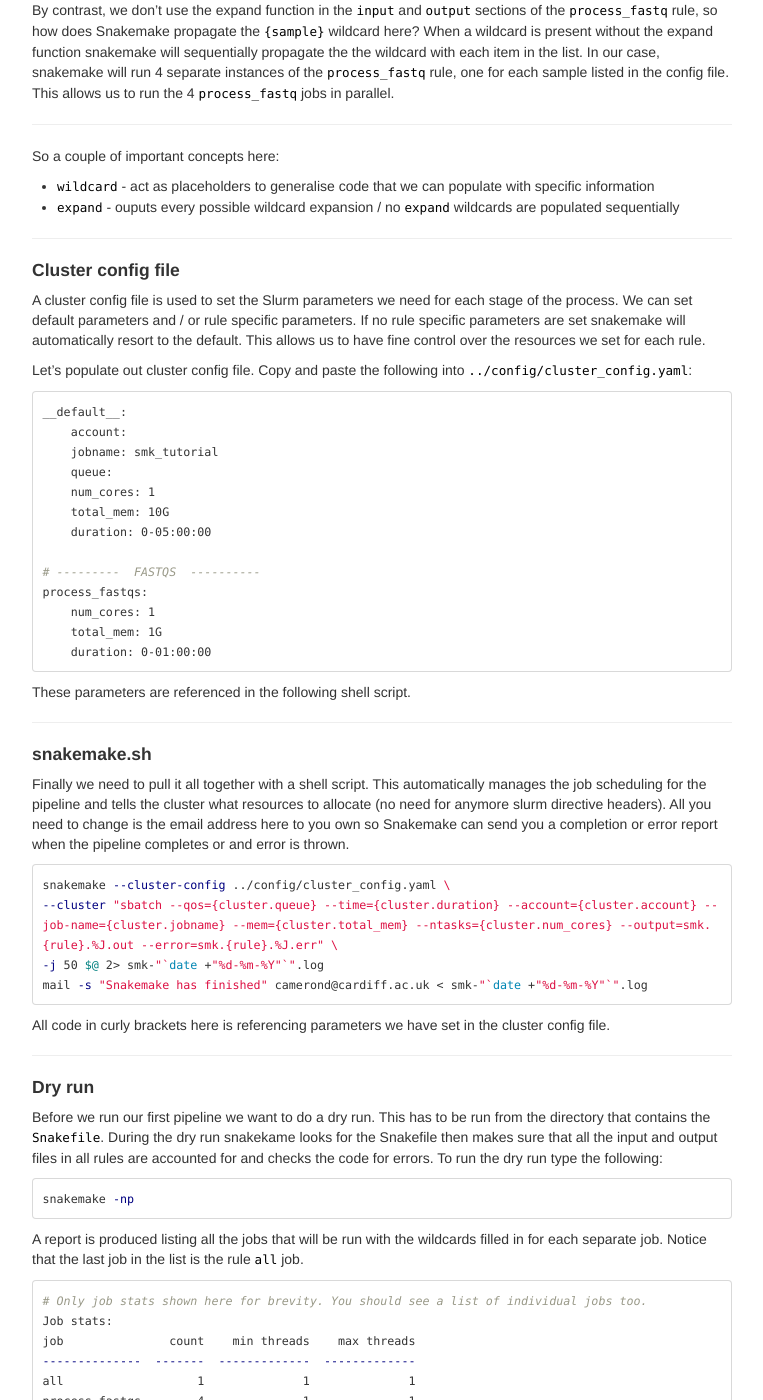
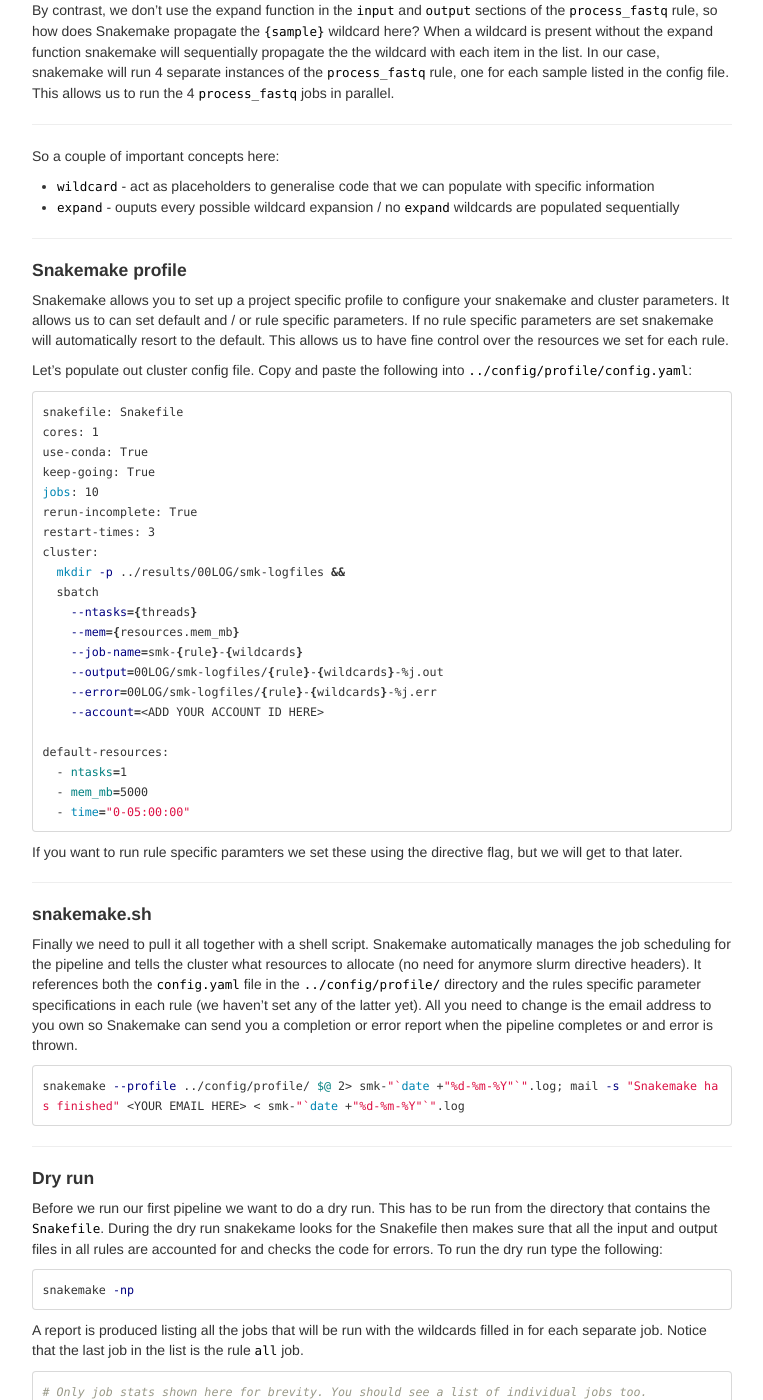
Before and after one commit to Dazcam/Bioinformatics-tutorials, a Jekyll site: the page built from pages/snakemake/run_basic_process.md, in a window 1280 px wide and 1400 px high, scrolled down 2453 px. Shown: the whole window, without its empty margins (258-1021 px from the left). Built offline with Jekyll 4.4.1, drawn with Linux system fonts in a browser that asks for light colours; some of the changed text lies outside the part shown.

Commit message:
Change cluster config to profile

````diff
--- a/pages/snakemake/run_basic_process.md
+++ b/pages/snakemake/run_basic_process.md
@@ -159,52 +159,57 @@ So a couple of important concepts here:
 
 ***
 
-#### Cluster config file
+#### Snakemake profile
 
-A cluster config file is used to set the Slurm parameters we need for each stage of the process. We can set
-default parameters and / or rule specific parameters. If no rule specific parameters are set snakemake will
-automatically resort to the default. This allows us to have fine control over the resources we set for each
-rule.
+Snakemake allows you to set up a project specific profile to configure your snakemake and cluster
+parameters. It allows us to can set default and / or rule specific parameters. If no rule specific parameters
+are set snakemake will automatically resort to the default. This allows us to have fine control over the
+resources we set for each rule.
 
 
 Let's populate out cluster config file. Copy and paste the following into
-`../config/cluster_config.yaml`:
+`../config/profile/config.yaml`:
 
 ```bash
-__default__:
-    account:
-    jobname: smk_tutorial
-    queue:
-    num_cores: 1
-    total_mem: 10G
-    duration: 0-05:00:00
+snakefile: Snakefile
+cores: 1
+use-conda: True
+keep-going: True
+jobs: 10
+rerun-incomplete: True
+restart-times: 3
+cluster:
+  mkdir -p ../results/00LOG/smk-logfiles &&
+  sbatch
+    --ntasks={threads}
+    --mem={resources.mem_mb}
+    --job-name=smk-{rule}-{wildcards}
+    --output=00LOG/smk-logfiles/{rule}-{wildcards}-%j.out
+    --error=00LOG/smk-logfiles/{rule}-{wildcards}-%j.err
+    --account=<ADD YOUR ACCOUNT ID HERE>
 
-# ---------  FASTQS  ----------
-process_fastqs:
-    num_cores: 1
-    total_mem: 1G
-    duration: 0-01:00:00
+default-resources:
+  - ntasks=1
+  - mem_mb=5000
+  - time="0-05:00:00"
 ```
 
-These parameters are referenced in the following shell script.
+If you want to run rule specific paramters we set these using the directive flag, but we will get to that
+later.
 
 ***
 
 #### snakemake.sh
 
-Finally we need to pull it all together with a shell script. This automatically manages the job scheduling
+Finally we need to pull it all together with a shell script. Snakemake automatically manages the job scheduling
 for the pipeline and tells the cluster what resources to allocate (no need for anymore slurm directive headers).
-All you need to change is the email address here to you own so Snakemake can send you a completion or error
-report when the pipeline completes or and error is thrown.
+It references both the `config.yaml` file in the `../config/profile/` directory and the rules specific parameter
+specifications in each rule (we haven't set any of the latter yet). All you need to change is the email address
+to you own so Snakemake can send you a completion or error report when the pipeline completes or and error is thrown.
 
 ```bash
-snakemake --cluster-config ../config/cluster_config.yaml \
---cluster "sbatch --qos={cluster.queue} --time={cluster.duration} --account={cluster.account} --job-name={cluster.jobname} --mem={cluster.total_mem} --ntasks={cluster.num_cores} --output=smk.{rule}.%J.out --error=smk.{rule}.%J.err" \
--j 50 $@ 2> smk-"`date +"%d-%m-%Y"`".log
-mail -s "Snakemake has finished" camerond@cardiff.ac.uk < smk-"`date +"%d-%m-%Y"`".log
+snakemake --profile ../config/profile/ $@ 2> smk-"`date +"%d-%m-%Y"`".log; mail -s "Snakemake has finished" <YOUR EMAIL HERE> < smk-"`date +"%d-%m-%Y"`".log
 ```
-
-All code in curly brackets here is referencing parameters we have set in the cluster config file.
 
 ***
 
@@ -293,14 +298,6 @@ reports
 rules
 scripts
 smk-24-05-2023.log
-smk.process_fastqs.56885322.err
-smk.process_fastqs.56885322.out
-smk.process_fastqs.56885323.err
-smk.process_fastqs.56885323.out
-smk.process_fastqs.56885324.err
-smk.process_fastqs.56885324.out
-smk.process_fastqs.56885325.err
-smk.process_fastqs.56885325.out
 Snakefile
 snakemake.sh
 ```
@@ -349,10 +346,10 @@ Finished job 0.
 If any job fails for any reason this is the first thing you would check to try to acertain at
 which point the pipeline failed. A copy of this log file is sent to your email addresss.
 
-The individual log files, e.g. `smk.process_fastqs.56885325.out` are the std out and error logs
-generated by Slurm for each individual `process_fastqs` job. Note that the name contains both the
-Slurm ID for the job and the rule the job came from so that you can cross-reference these when
-necessary.
+The individual log std out and error logs files generated by Slurm for each individual
+`process_fastqs` job. Are located in the `../results/00LOG/smk-logfiles` directory. Note that
+the name contains both the Slurm ID for the job and the rule the job came from so that you can
+cross-reference these when necessary.
 
 Lastly, lets quickly check that the ouput files were generated and their content is correct.
 
````
Also changed, not shown: other parts of pages/snakemake/run_basic_process.md (+1 -1 lines).
